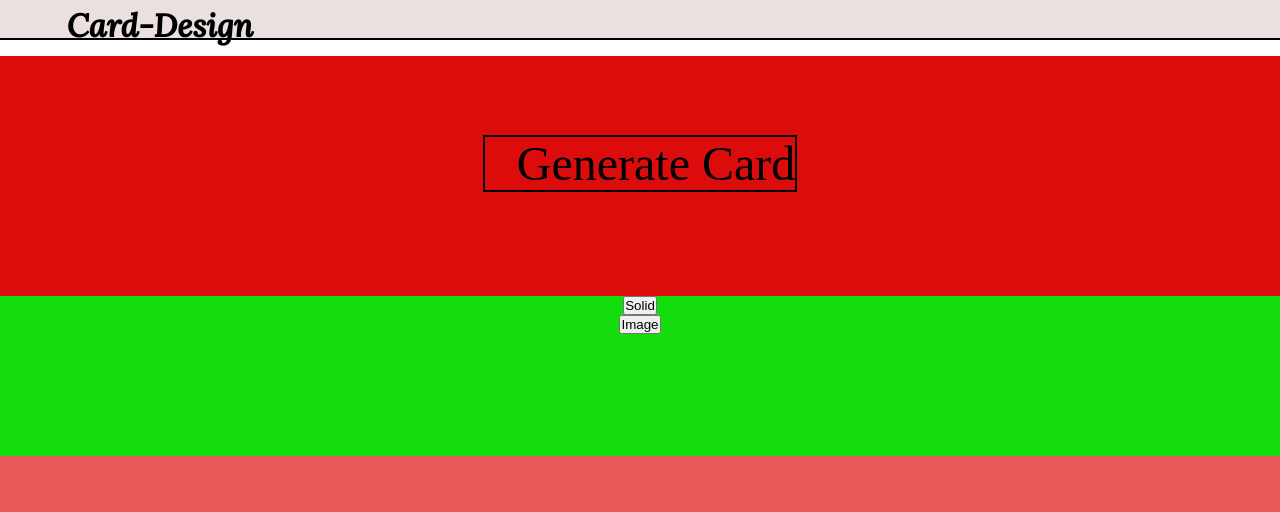
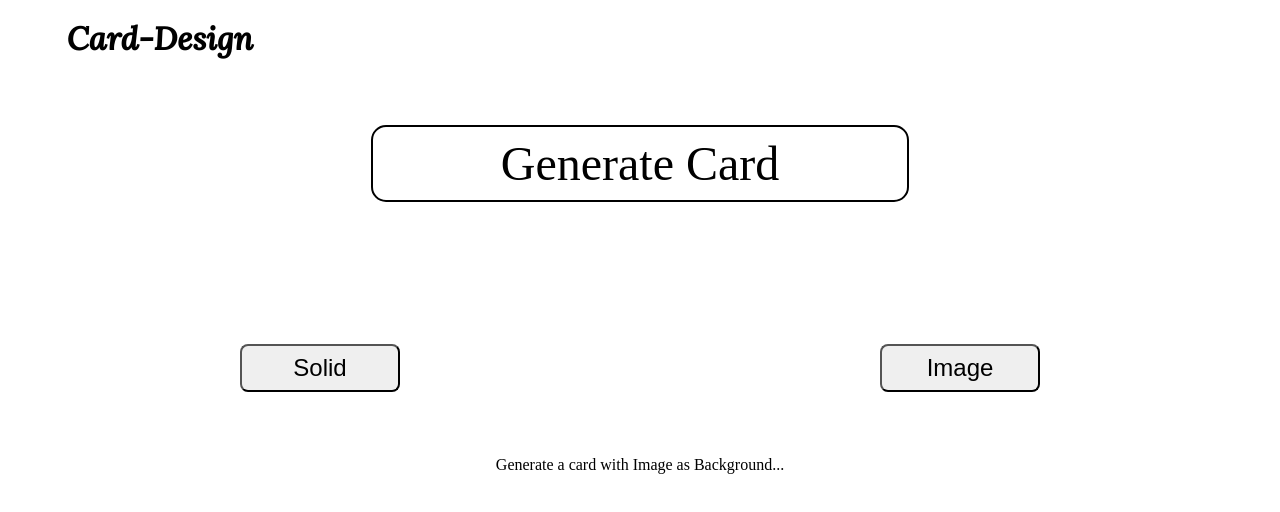
Before and after one commit to akarj/react-card-developer, a React (Create React App) app: page / in a window 1280 px wide. Shown: the top 512 px of the page. Built offline with nearby package versions, Linux system fonts and the light colour scheme; a web font is replaced by a local one.

Commit message:
Card Import Page Button design done...

```diff
--- a/src/Components/topbar/topbar.scss
+++ b/src/Components/topbar/topbar.scss
@@ -1,15 +1,15 @@
 .top {
   width: 100%;
   height: 2.5rem;
-  background-color: rgb(235, 224, 224);
+  // background-color: rgb(235, 224, 224);
   position: sticky;
-  top: 0;
+  // top: 0;
   display: flex;
   align-items: center;
   font-family: "Lora", serif;
   z-index: 100000;
   padding-bottom: 0.25rem;
-  border-bottom: 2px solid black;
+  // border-bottom: 2px solid black;
   cursor: pointer;
   margin-bottom: 1rem;
 }
@@ -29,7 +29,7 @@
 .topLeft {
   display: flex;
   place-content: center;
-  margin-top: 1rem;
+  margin-top: 2.5rem;
   font-size: 2rem;
   font-weight: bold;
 }
--- a/src/pages/CardSetter/CardSetter.jsx
+++ b/src/pages/CardSetter/CardSetter.jsx
@@ -5,9 +5,18 @@ export default function CardSetter() {
   const solidTextLine = "Generate a card with Solid Background...";
   const imageInputTextLine = "Generate a card with Image as Background...";
   const [cardDescText, setCardDescText] = useState("");
+  const [inputDiv, setInputDiv] = useState(false);
+  const clickHandler = (e) => {
+    const name = e.target.className;
+    setInputDiv(true);
+    return name === "solidColor" ? <SolidModel /> : <ImageModel />;
+  };
 
   return (
-    <div className="cardSetter">
+    <div
+      className="cardSetter"
+      style={inputDiv ? { opacity: 0.5, pointerEvents: "none" } : {}}
+    >
       <div className="titleDiv">
         <span className="nameCard">Generate Card</span>
       </div>
@@ -15,8 +24,10 @@ export default function CardSetter() {
         <div className="solidDiv">
           <button
             className="solidColor"
+            title="solidColorButton"
             onMouseEnter={() => setCardDescText(solidTextLine)}
             onMouseLeave={() => setCardDescText("")}
+            onClick={clickHandler}
           >
             Solid
           </button>
@@ -26,14 +37,26 @@ export default function CardSetter() {
             className="imageInput"
             onMouseEnter={() => setCardDescText(imageInputTextLine)}
             onMouseLeave={() => setCardDescText("")}
+            onClick={clickHandler}
           >
             Image
           </button>
         </div>
       </div>
       <div className="cardDesc">
-        <span className="cardDescText">{cardDescText}</span>
+        <span className="cardDescText">
+          {/* {cardDescText} */}
+          Generate a card with Image as Background...
+        </span>
       </div>
     </div>
   );
 }
+
+function SolidModel() {
+  return <div className="solidModel">solid Model</div>;
+}
+
+function ImageModel() {
+  return <div className="imageModel">Image Model</div>;
+}
--- a/src/pages/CardSetter/CardSetter.scss
+++ b/src/pages/CardSetter/CardSetter.scss
@@ -1,14 +1,15 @@
 div.cardSetter {
   height: calc(100vh - 2.5rem);
-  background-color: rgb(235, 90, 90);
+  //   background-color: rgb(235, 90, 90);
   div.titleDiv {
-    background-color: rgb(221, 12, 12);
+    background-color: transparent;
     height: 30vh;
     padding-top: 5rem;
     span.nameCard {
       border: 2px solid black;
+      border-radius: 15px;
       margin: 0 2rem;
-      padding: 0rem 0rem 0rem 2rem;
+      padding: 0.6rem 8rem 0.6rem 8rem;
       font-size: 3rem;
       font-family: "Carattere", cursive;
       place-content: center;
@@ -16,6 +17,24 @@ div.cardSetter {
   }
   div.cardInputType {
     height: 20vh;
-    background-color: rgb(19, 221, 12);
+    // background-color: rgb(19, 221, 12);
+    display: flex;
+    div.solidDiv {
+      flex: 1;
+      padding: 3rem;
+      // background-color: rgb(63, 168, 60);
+    }
+    div.imageDiv {
+      flex: 1;
+      // background-color: rgb(8, 88, 5);
+      padding: 3rem;
+    }
+    button {
+      height: 3rem;
+      width: 10rem;
+      border-radius: 8px;
+      font-size: 1.5rem;
+      cursor: pointer;
+    }
   }
 }
```
